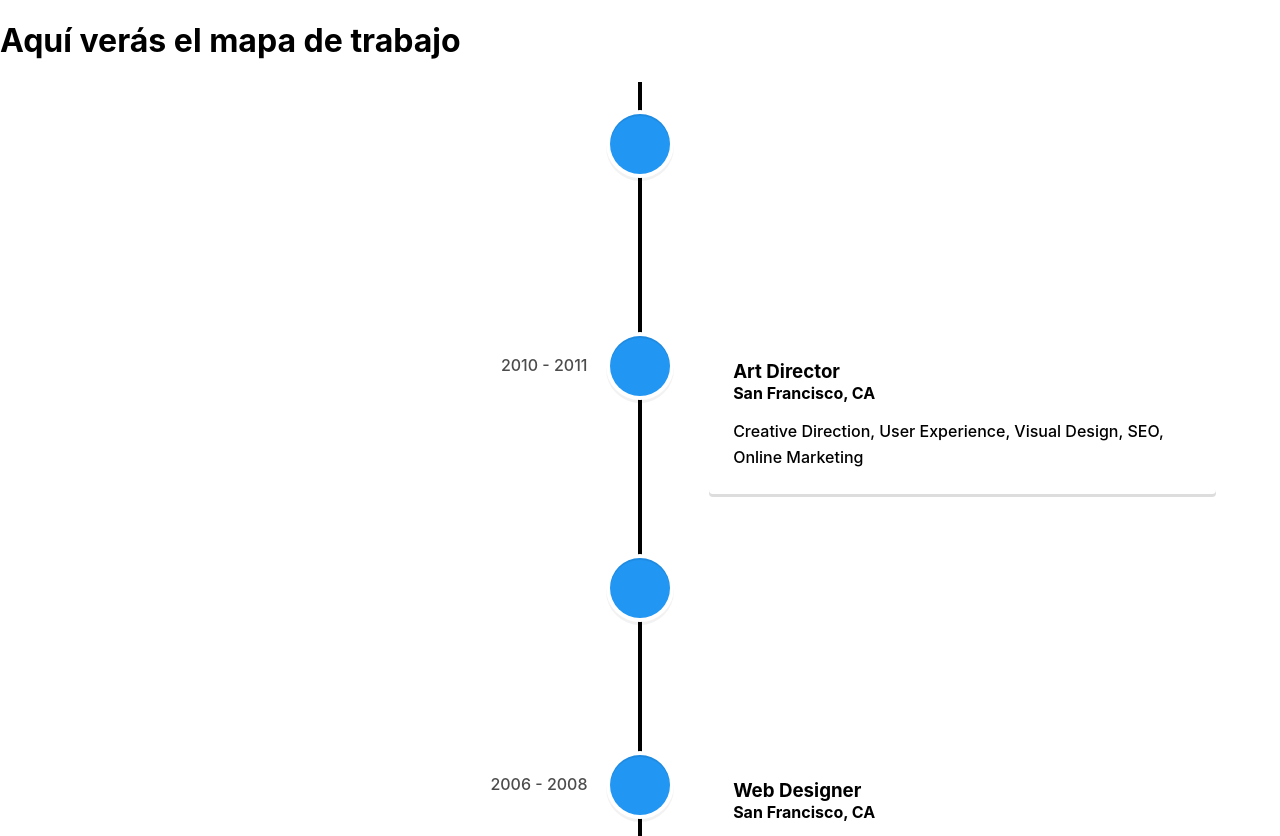
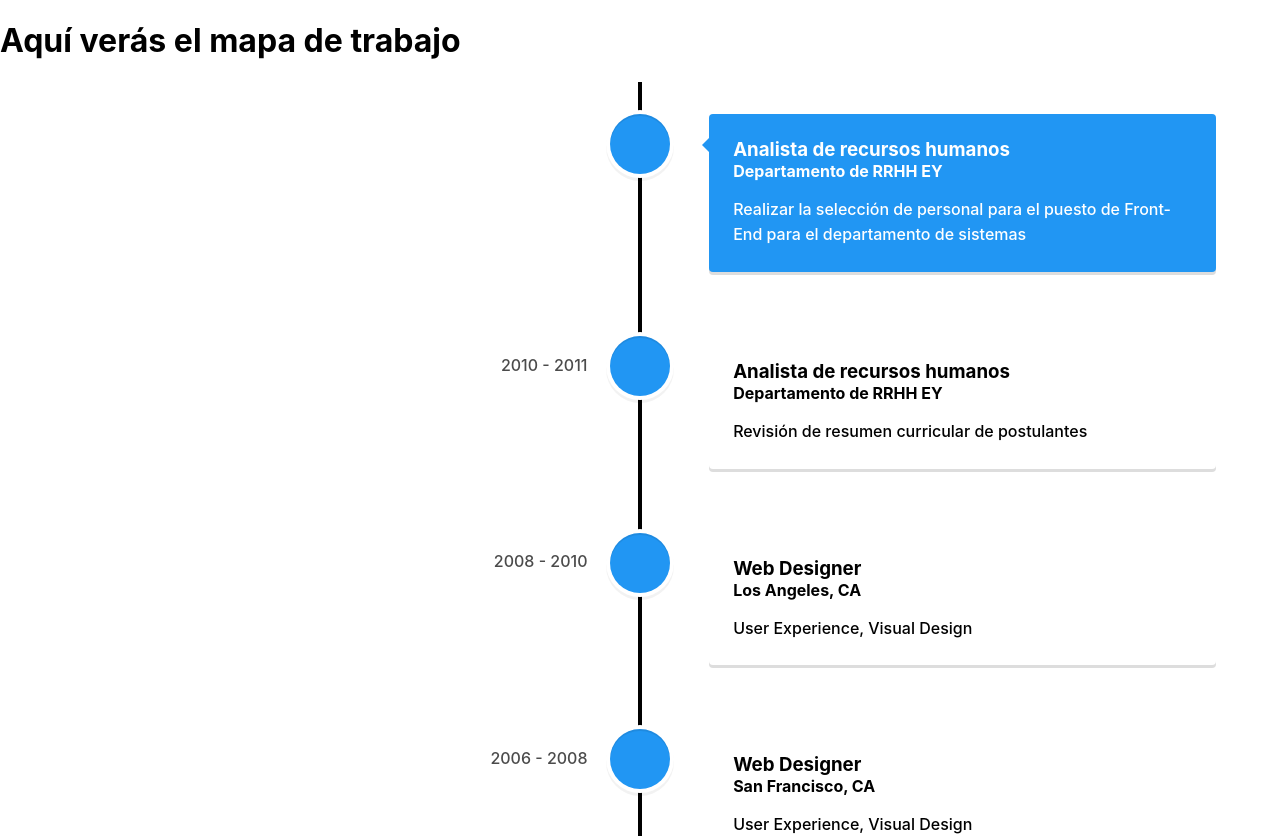
Before and after one commit to eilianacar/HackathonMapWorkEY, a React (Create React App) app: page /EmployeeMap in a window 1280 px wide. Shown: the top 836 px of the page. Built offline with nearby package versions, Linux system fonts and the light colour scheme.

Commit message:
Exportación de componentes de las capas LeaderViews y EmployeeViews

```diff
--- a/src/employeeViews/EMap.jsx
+++ b/src/employeeViews/EMap.jsx
@@ -1,9 +1,12 @@
-import React from 'react'
-import SignOff from '../components/SignOff'
-import { VerticalTimeline, VerticalTimelineElement }  from 'react-vertical-timeline-component';
-import 'react-vertical-timeline-component/style.min.css';
-import { FontAwesomeIcon } from '@fortawesome/react-fontawesome';
-import '../css/timeline.css'
+import React from "react";
+import SignOff from "../components/SignOff";
+import {
+  VerticalTimeline,
+  VerticalTimelineElement,
+} from "react-vertical-timeline-component";
+import "react-vertical-timeline-component/style.min.css";
+import { FontAwesomeIcon } from "@fortawesome/react-fontawesome";
+import "../css/timeline.css";
 
 const EMap = () => {
   return (
@@ -11,85 +14,88 @@ const EMap = () => {
       <h1>Aquí verás el mapa de trabajo</h1>
       <VerticalTimeline>
         <VerticalTimelineElement
+          position="right"
           className="vertical-timeline-element--work"
-    contentStyle={{ background: 'rgb(33, 150, 243)', color: '#fff' }}
-    contentArrowStyle={{ borderRight: '7px solid  rgb(33, 150, 243)' }}
-    date="2011 - present"
-    iconStyle={{ background: 'rgb(33, 150, 243)', color: '#fff' }}
+          date="2011 "
+          contentStyle={{ background: "rgb(33, 150, 243)", color: "#fff" }}
+          contentArrowStyle={{ borderRight: "7px solid  rgb(33, 150, 243)" }}
+          iconStyle={{ background: "rgb(33, 150, 243)", color: "#fff" }}
           icon={<FontAwesomeIcon icon="address-card" />}
         >
-    <h3 className="vertical-timeline-element-title">Creative Director</h3>
-    <h4 className="vertical-timeline-element-subtitle">Miami, FL</h4>
+          <h3 className="vertical-timeline-element-title">Analista de recursos humanos</h3>
+          <h4 className="vertical-timeline-element-subtitle">Departamento de RRHH EY</h4>
           <p>
-      Creative Direction, User Experience, Visual Design, Project Management, Team Leading
+          Realizar la selección de personal para el puesto de Front-End para el departamento de sistemas
           </p>
         </VerticalTimelineElement>
         <VerticalTimelineElement
+          position="right"
           className="vertical-timeline-element--work"
           date="2010 - 2011"
-    iconStyle={{ background: 'rgb(33, 150, 243)', color: '#fff' }}
+          iconStyle={{ background: "rgb(33, 150, 243)", color: "#fff" }}
           icon={<FontAwesomeIcon icon="address-card" />}
         >
-    <h3 className="vertical-timeline-element-title">Art Director</h3>
-    <h4 className="vertical-timeline-element-subtitle">San Francisco, CA</h4>
+          <h3 className="vertical-timeline-element-title">Analista de recursos humanos</h3>
+          <h4 className="vertical-timeline-element-subtitle">
+          Departamento de RRHH EY
+          </h4>
           <p>
-      Creative Direction, User Experience, Visual Design, SEO, Online Marketing
+          Revisión de resumen curricular de postulantes
           </p>
         </VerticalTimelineElement>
         <VerticalTimelineElement
+          position="right"
           className="vertical-timeline-element--work"
           date="2008 - 2010"
-    iconStyle={{ background: 'rgb(33, 150, 243)', color: '#fff' }}
+          iconStyle={{ background: "rgb(33, 150, 243)", color: "#fff" }}
           icon={<FontAwesomeIcon icon="address-card" />}
         >
           <h3 className="vertical-timeline-element-title">Web Designer</h3>
-    <h4 className="vertical-timeline-element-subtitle">Los Angeles, CA</h4>
-    <p>
-      User Experience, Visual Design
-    </p>
+          <h4 className="vertical-timeline-element-subtitle">
+            Los Angeles, CA
+          </h4>
+          <p>User Experience, Visual Design</p>
         </VerticalTimelineElement>
         <VerticalTimelineElement
           className="vertical-timeline-element--work"
           date="2006 - 2008"
-    iconStyle={{ background: 'rgb(33, 150, 243)', color: '#fff' }}
+          iconStyle={{ background: "rgb(33, 150, 243)", color: "#fff" }}
           icon={<FontAwesomeIcon icon="address-card" />}
         >
           <h3 className="vertical-timeline-element-title">Web Designer</h3>
-    <h4 className="vertical-timeline-element-subtitle">San Francisco, CA</h4>
-    <p>
-      User Experience, Visual Design
-    </p>
+          <h4 className="vertical-timeline-element-subtitle">
+            San Francisco, CA
+          </h4>
+          <p>User Experience, Visual Design</p>
         </VerticalTimelineElement>
         <VerticalTimelineElement
           className="vertical-timeline-element--education"
           date="April 2013"
-    iconStyle={{ background: 'rgb(233, 30, 99)', color: '#fff' }}
+          iconStyle={{ background: "rgb(233, 30, 99)", color: "#fff" }}
           icon={<FontAwesomeIcon icon="address-card" />}
         >
-    <h3 className="vertical-timeline-element-title">Content Marketing for Web, Mobile and Social Media</h3>
+          <h3 className="vertical-timeline-element-title">
+            Content Marketing for Web, Mobile and Social Media
+          </h3>
           <h4 className="vertical-timeline-element-subtitle">Online Course</h4>
-    <p>
-      Strategy, Social Media
-    </p>
+          <p>Strategy, Social Media</p>
         </VerticalTimelineElement>
         <VerticalTimelineElement
           className="vertical-timeline-element--education"
           date="November 2012"
-    iconStyle={{ background: 'rgb(233, 30, 99)', color: '#fff' }}
-
+          iconStyle={{ background: "rgb(233, 30, 99)", color: "#fff" }}
         >
-    <h3 className="vertical-timeline-element-title">Agile Development Scrum Master</h3>
+          <h3 className="vertical-timeline-element-title">
+            Agile Development Scrum Master
+          </h3>
           <h4 className="vertical-timeline-element-subtitle">Certification</h4>
-    <p>
-      Creative Direction, User Experience, Visual Design
-    </p>
+          <p>Creative Direction, User Experience, Visual Design</p>
         </VerticalTimelineElement>
-
       </VerticalTimeline>
 
       <SignOff />
     </div>
-  )
-}
+  );
+};
 
-export default EMap
+export default EMap;
```
Also changed, not shown: src/employeeViews/index.js (added, +7 -0 lines), src/leaderViews/index.js (added, +8 -0 lines). Lines whose indentation alone changed are shown as unchanged.
